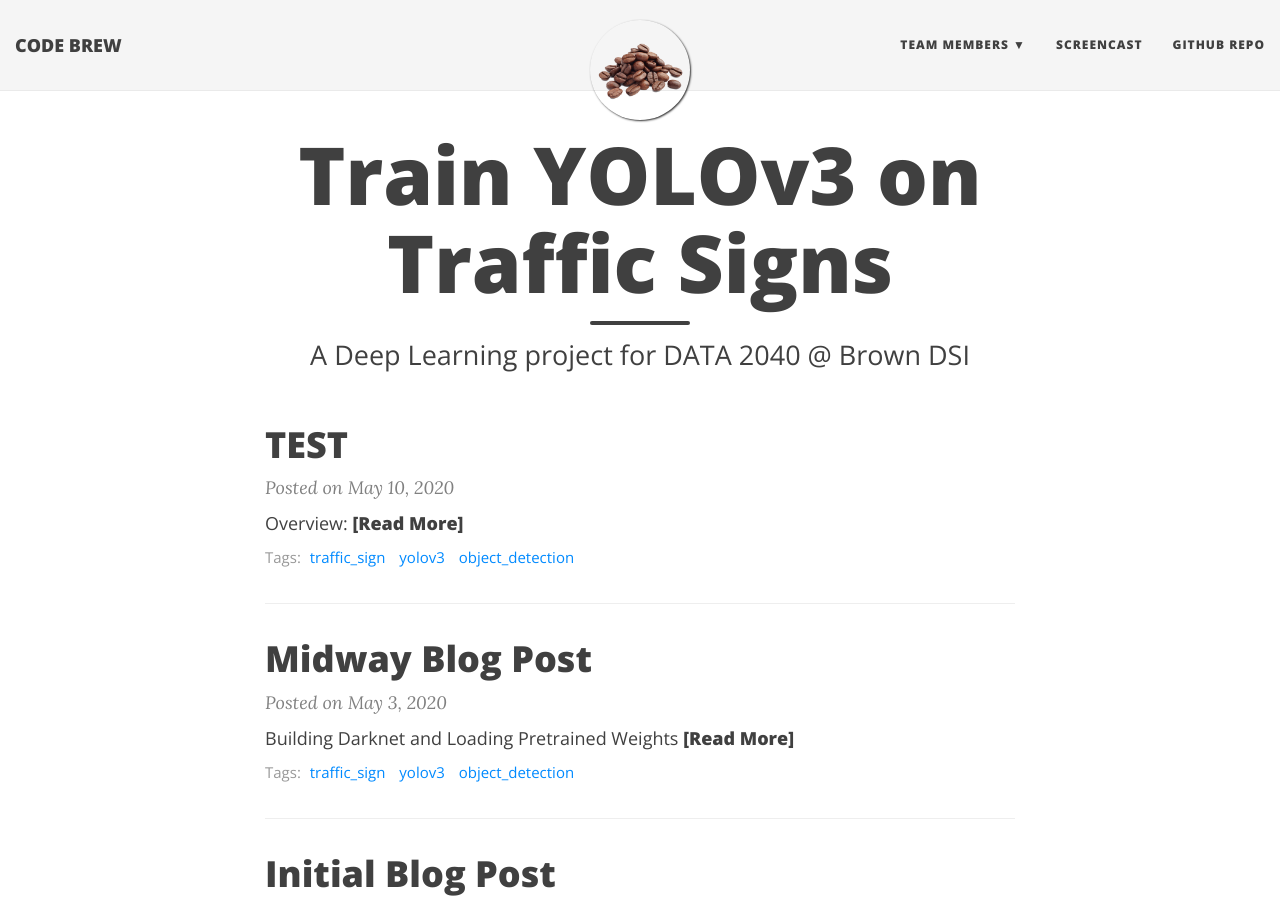
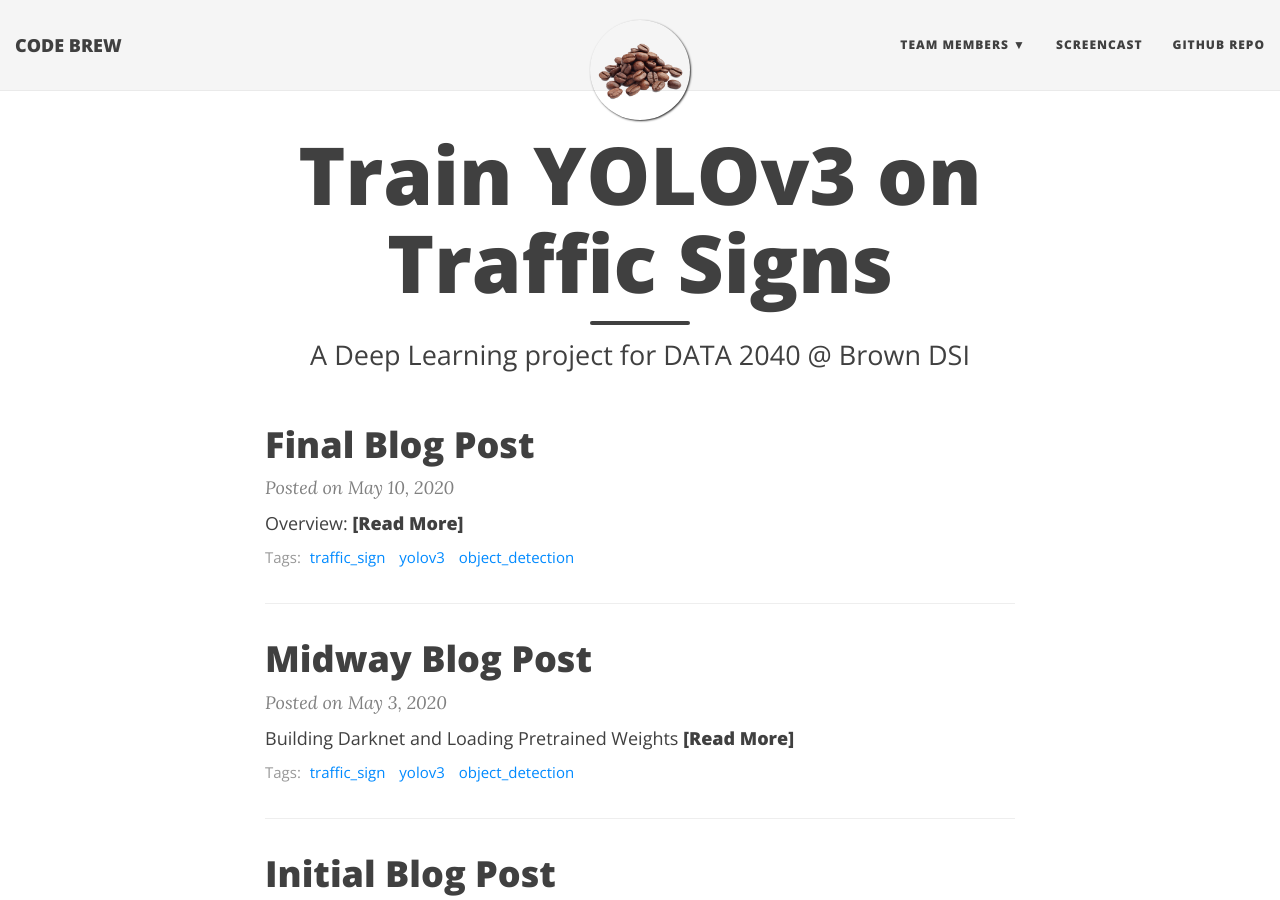
Before and after one commit to tongxinw/YOLOv3_traffic_sign_website, a Jekyll site: the page built from index.html, in a window 1280 px wide and 900 px high. Built offline with Jekyll 4.4.1, drawn with Linux system fonts in a browser that asks for light colours; nearby versions of some CDN libraries; the list of posts is cut into pages by our own code.

Commit message:
Update 2020-05-10-final.md

```diff
--- a/_posts/2020-05-10-final.md
+++ b/_posts/2020-05-10-final.md
@@ -1,6 +1,6 @@
 ---
 layout: post
-title: TEST
+title: Final Blog Post
 bigimg: /img/darknet.jpg
 gh-repo: https://github.com/tongxinw/YOLOv3_traffic_sign
 tags: traffic_sign yolov3 object_detection
@@ -16,7 +16,7 @@ For our initial blog post, we introduced the concept of Object Detection and how
 In this project, we use Anaconda with CPU on the local machine as our platform which allows us to automate many dependencies and switch between different environments. We downloaded the pre-trained yolov3 weights and converted it to a TensorFlow model, which is shown below:
 
 <div style="text-align:center;">
-  <img src="/img/final_model.png" alt="TF model">
+  <img src="https://github.com/tongxinw/YOLOv3_traffic_sign_website/raw/gh-pages/img/final_model.png" alt="TF model">
 </div>
 <br/>
 
```
